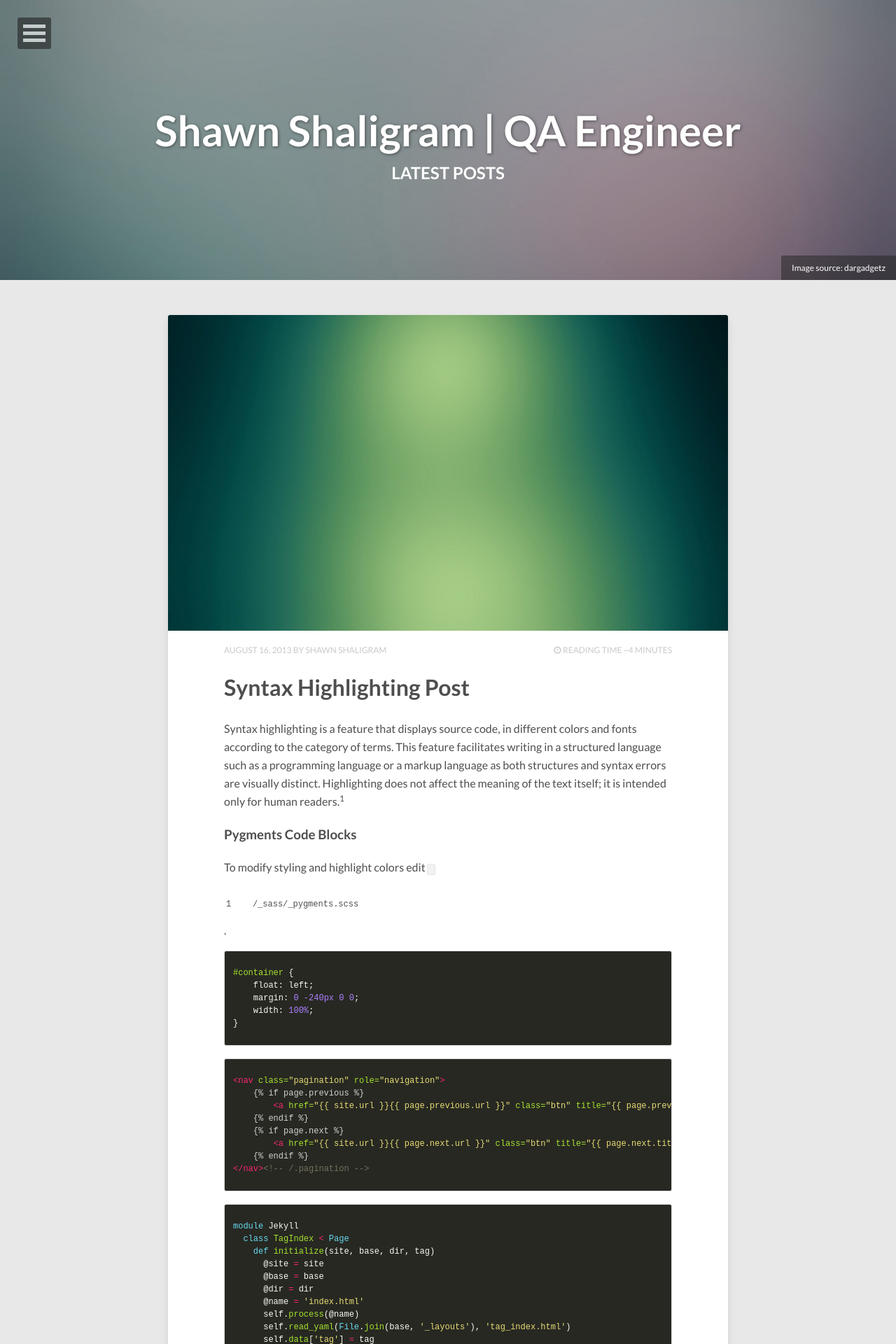
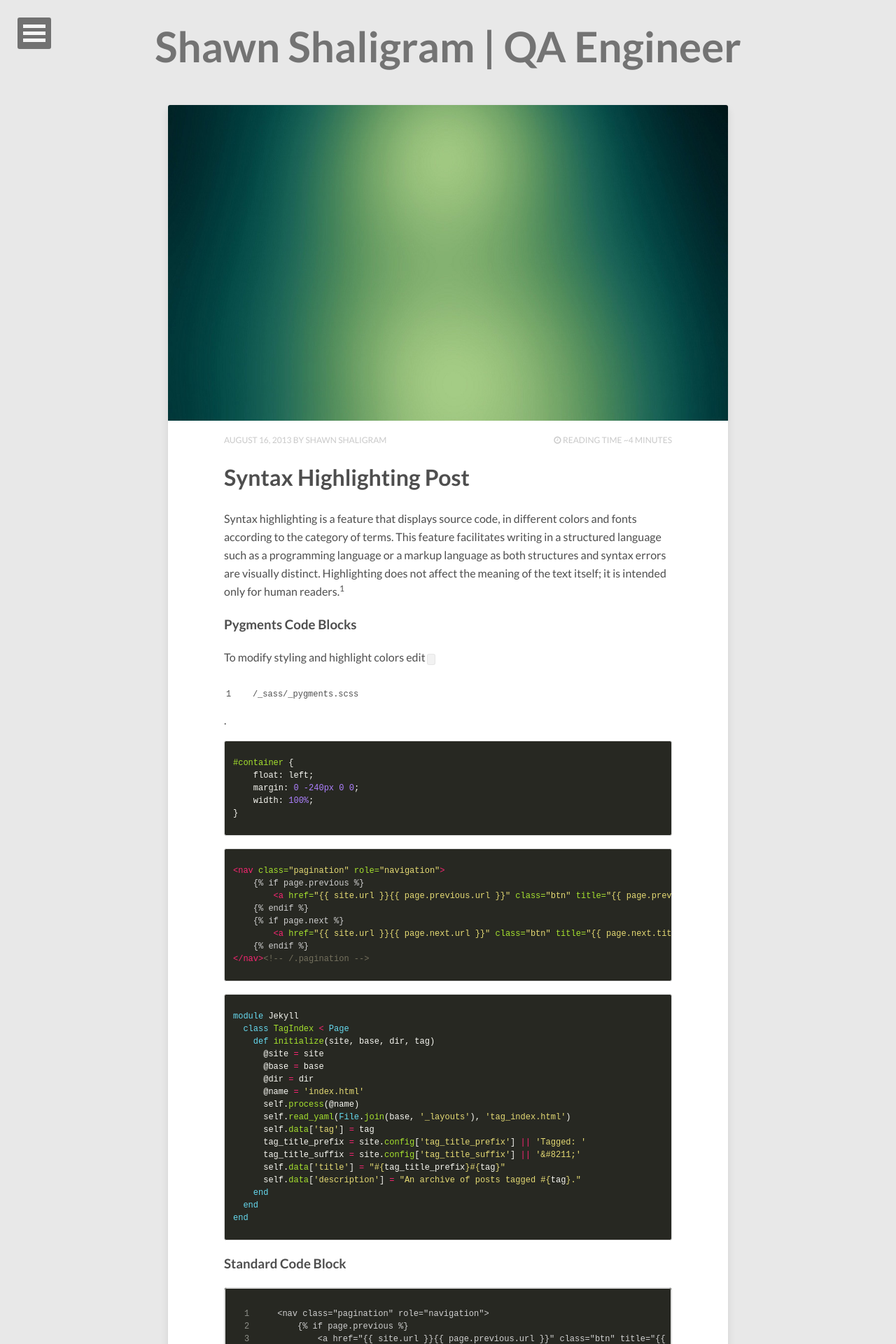
Before and after one commit to shaligramk/shaligramk.github.io, a Jekyll site: the page built from index.html, in a window 1280 px wide. Shown: the top 1920 px of the page at 70% size. Built offline with Jekyll 4.4.1, drawn with Linux system fonts in a browser that asks for light colours; nearby versions of some CDN libraries; the list of posts is cut into pages by our own code.

Commit message:
customization to the blog

```diff
--- a/_layouts/page.html
+++ b/_layouts/page.html
@@ -14,10 +14,7 @@
 
 {% if page.image.feature %}
 <div class="entry-header">
-  {% if page.image.credit %}<div class="image-credit">Image source: <a href="{{ page.image.creditlink }}">{{ page.image.credit }}</a></div><!-- /.image-credit -->{% endif %}
-  <div class="entry-image">
-    <img src="{{ site.url }}/images/{{ page.image.feature }}" alt="{{ page.title }}">
-  </div><!-- /.entry-image -->
+
 </div><!-- /.entry-header -->
 {% endif %}
 
--- a/_sass/_page.scss
+++ b/_sass/_page.scss
@@ -32,6 +32,7 @@
 	width: 100%;
 	overflow: hidden;
 	position: relative;
+	height: 100px;
 }
 .header-title {
 	text-align: center;
@@ -67,7 +68,6 @@
 	display: table;
 	margin-top: 0;
 	width: 100%;
-	height: 400px;
 	overflow: hidden;
 	.header-title-wrap {
 		display: table-cell;
--- a/index.html
+++ b/index.html
@@ -4,10 +4,6 @@
 description: "Describe this nonsense."
 tags: [Jekyll, theme, themes, responsive, blog, modern]
 comments: false
-image:
-  feature: abstract-1.jpg
-  credit: dargadgetz
-  creditlink: http://www.dargadgetz.com/ios-7-abstract-wallpaper-pack-for-iphone-5-and-ipod-touch-retina/
 ---
 
 {% for post in paginator.posts %}
```
Also changed, not shown: assets/css/main.scss (+0 -8 lines).
